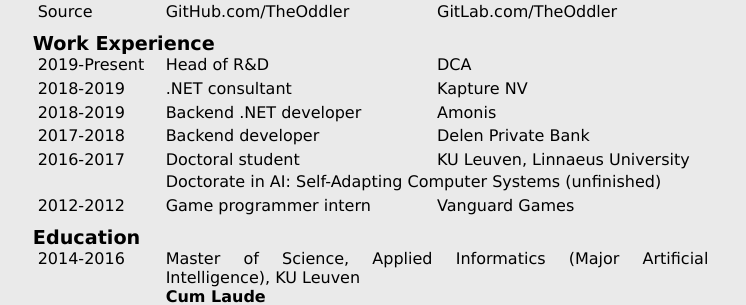
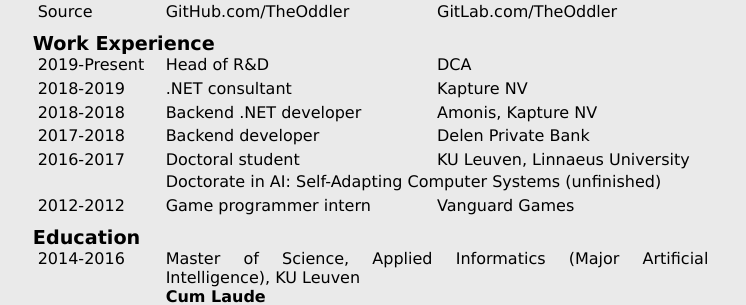
Before and after one commit to TheOddler/theoddler.github.io, a Jekyll site: the page built from cv.md, in a window 1280 px wide. Shown: the part 231-536 px from the top of the page, without its empty margins (267-1013 px from the left). Built offline with Jekyll 4.4.1, drawn with Linux system fonts in a browser that asks for light colours; nearby versions of some CDN libraries.

Commit message:
Updated amonis info.

```diff
--- a/_includes/cv/experiences.md
+++ b/_includes/cv/experiences.md
@@ -6,9 +6,9 @@
 * 2018-2019
   * .NET consultant
   * [Kapture NV](https://www.kapture.be/)
-* 2018-2019
+* 2018-2018
   * Backend .NET developer
-  * [Amonis](http://www.amonis.be/)
+  * [Amonis](http://www.amonis.be/), [Kapture NV](https://www.kapture.be/)
 * 2017-2018
   * Backend developer
   * [Delen Private Bank](https://www.delen.be/)
```
Also changed, not shown: _slides/about.md (+2 -2 lines).
